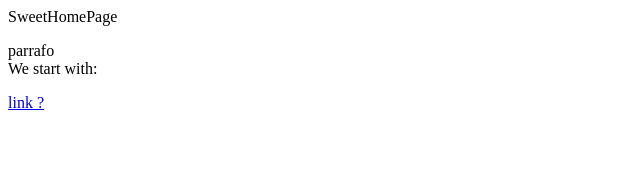
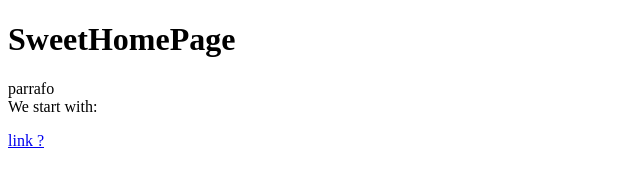
Before and after one commit to AlephCaToR/AlephCator.github.io, a plain HTML site: page index.html in a window 1280 px wide. Shown: the whole page, without its empty margins (0-640 px from the left). Drawn offline with Linux system fonts and the light colour scheme.

Commit message:
Add files via upload

```diff
--- a/index.html
+++ b/index.html
@@ -2,10 +2,14 @@
 <html lang="en">
 
 <head>
-    SweetHomePage
+    <title> SweetHomePage </title>
 </head>
 
 <body>
+    <header>
+        <h1>SweetHomePage</h1>
+    </header>
+
     <p> parrafo <br> We start with:</p>
     <a target="_blank" href="MeasureAndProbability/Measure.html"> link ? </a>
 </body>
```
Also changed, not shown: MeasureAndProbability/Measure.html (+6 -1 lines).
